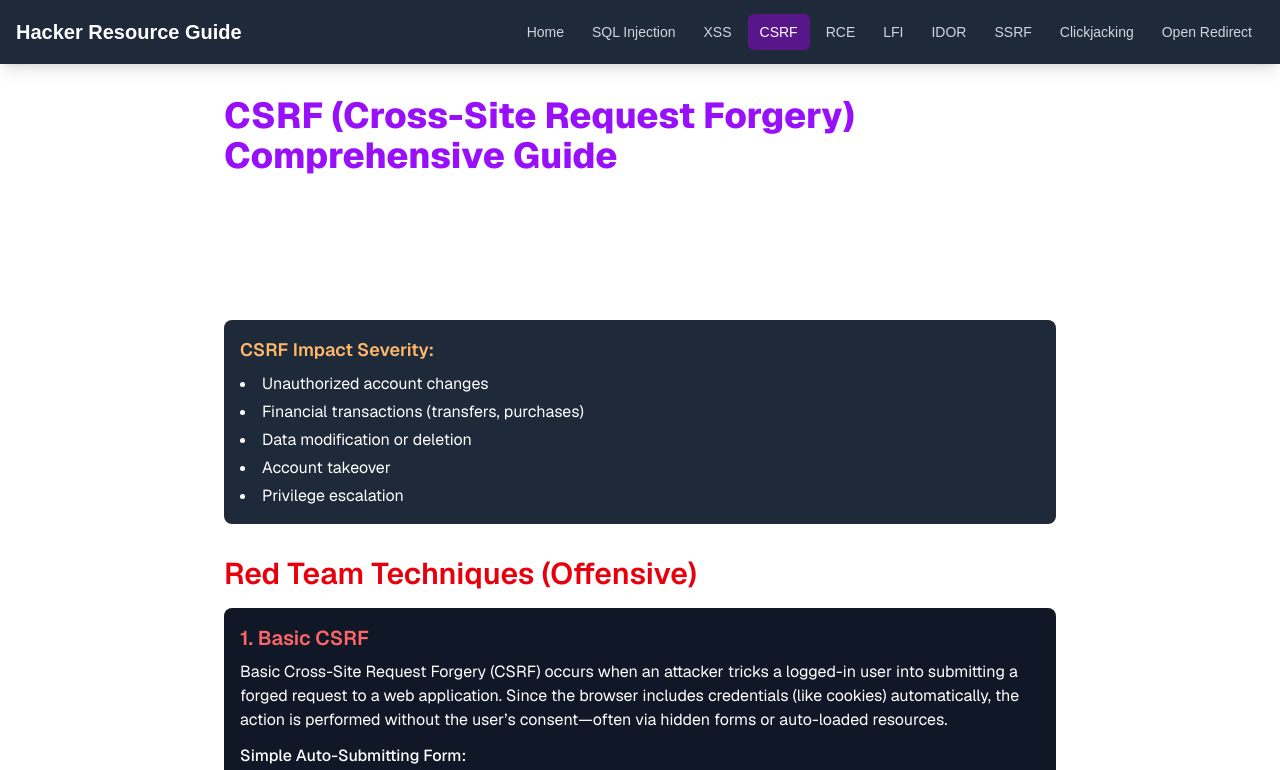
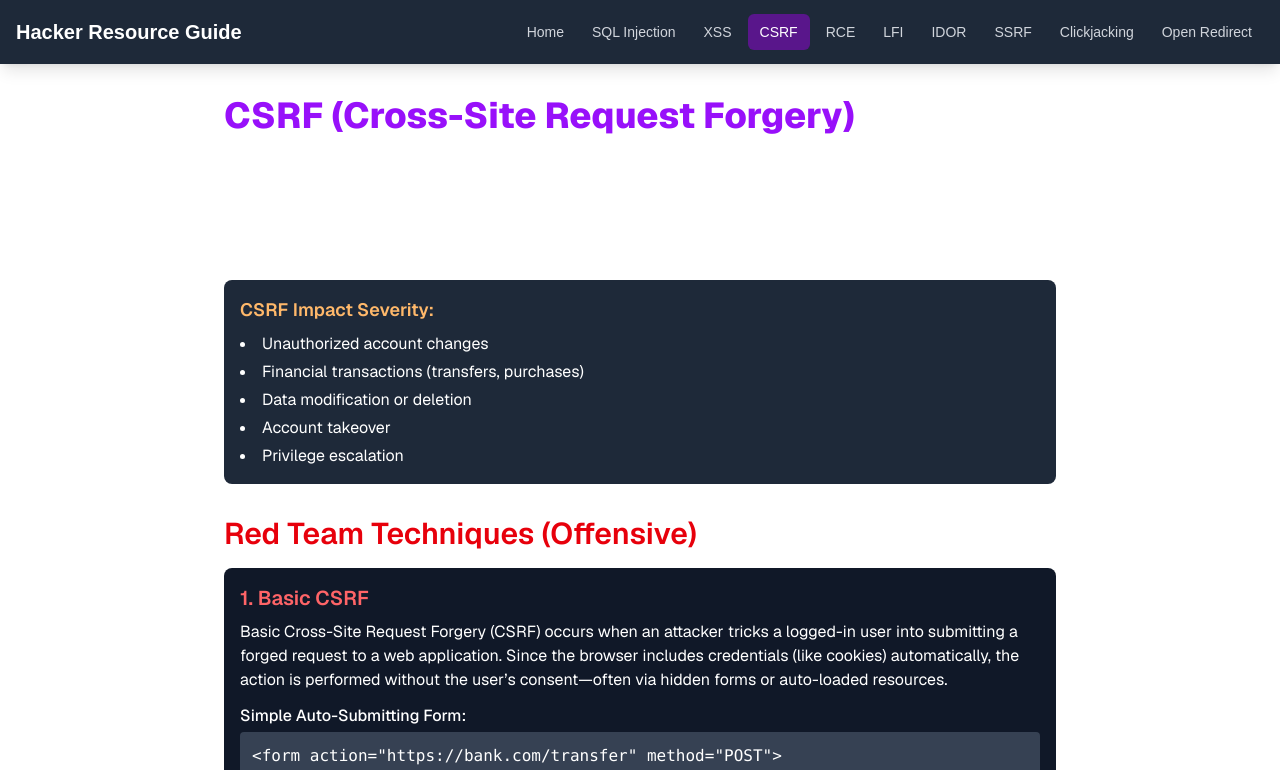
Before and after one commit to AnonAmosAdmn/HackingResourcesGuide, a Next.js app: page /csrf in a window 1280 px wide. Shown: the top 770 px of the page. Built offline with nearby package versions, Linux system fonts and the light colour scheme.

Commit message:
Update page.tsx

```diff
--- a/app/csrf/page.tsx
+++ b/app/csrf/page.tsx
@@ -4,7 +4,7 @@ export default function CSRFPage() {
   return (
     <div className="p-8 max-w-4xl mx-auto font-sans text-white">
       <h1 className="text-4xl font-extrabold mb-8 text-purple-600">
-        CSRF (Cross-Site Request Forgery) Comprehensive Guide
+        CSRF (Cross-Site Request Forgery)
       </h1>
 
       <section className="mb-8">
```
